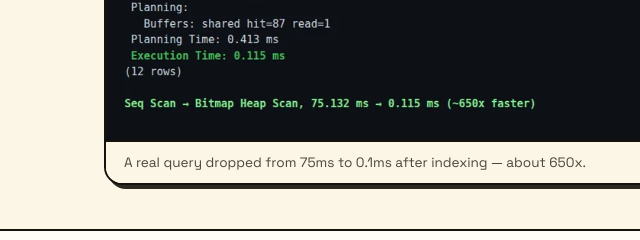
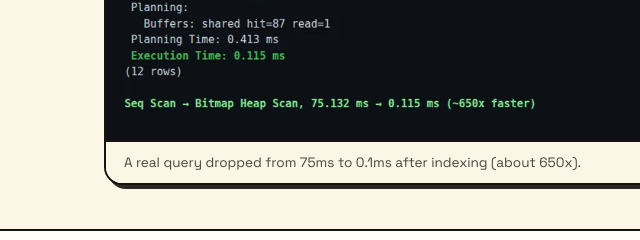
Before and after one commit to salmanadnan2257/salmanadnan2257.github.io, a plain HTML site: page projects/postgres-scaling-lab.html in a window 1280 px wide. Shown: the part 1293-1533 px from the top of the page, 0-640 px from the left. Drawn offline with Linux system fonts and the light colour scheme.

Commit message:
Remove em-dash from postgres-scaling-lab figcaption

```diff
--- a/projects/postgres-scaling-lab.html
+++ b/projects/postgres-scaling-lab.html
@@ -94,7 +94,7 @@
 
       <figure class="proj-media">
         <img src="../assets/screenshots/postgres-scaling-lab.webp" alt="Real terminal output of EXPLAIN ANALYZE before and after adding an index, on a live local Postgres cluster." loading="lazy" decoding="async" width="1400" height="868">
-        <figcaption>A real query dropped from 75ms to 0.1ms after indexing — about 650x.</figcaption>
+        <figcaption>A real query dropped from 75ms to 0.1ms after indexing (about 650x).</figcaption>
       </figure>
     </div>
   </section>
```
